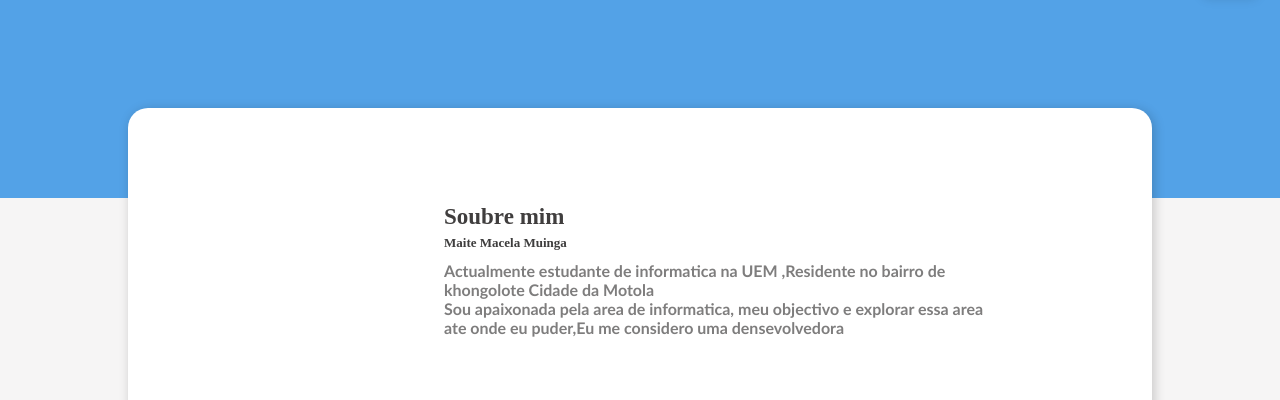
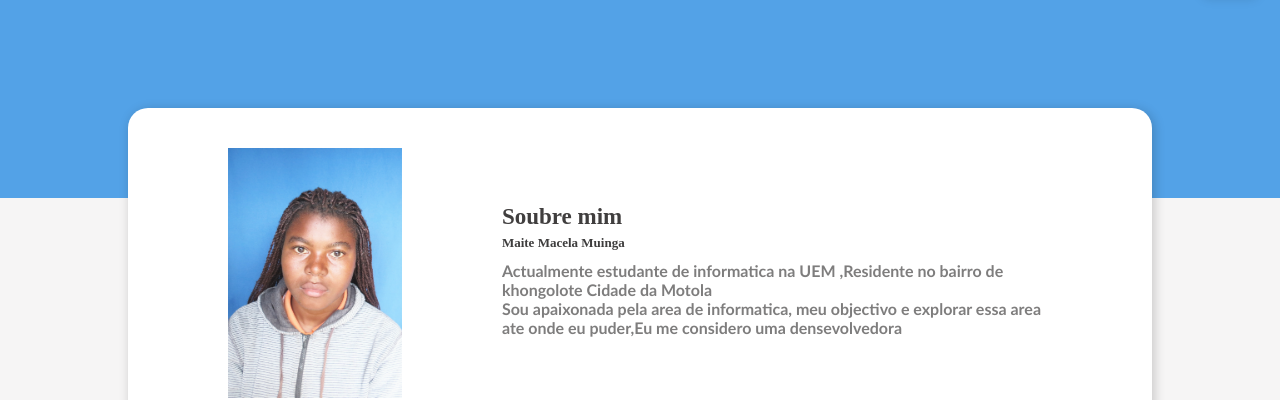
Before and after one commit to MaiteMuianga/cv, a plain HTML site: page index.html in a window 1280 px wide. Shown: the part 562-962 px from the top of the page. Drawn offline with Linux system fonts and the light colour scheme.

Commit message:
Update index.html

```diff
--- a/index.html
+++ b/index.html
@@ -37,7 +37,7 @@
     </section>
 <!--sobre secao-->
 <div class="about-conatiner">
-    <img src="../Tpc2/imanges/perfil.jpg.JPG" alt="">
+    <img src="./imanges/perfil.jpg.JPG" alt="">
     <div class="about-text">
        <p>Soubre mim</p>
         <p> Maite Macela Muinga</p>
```
